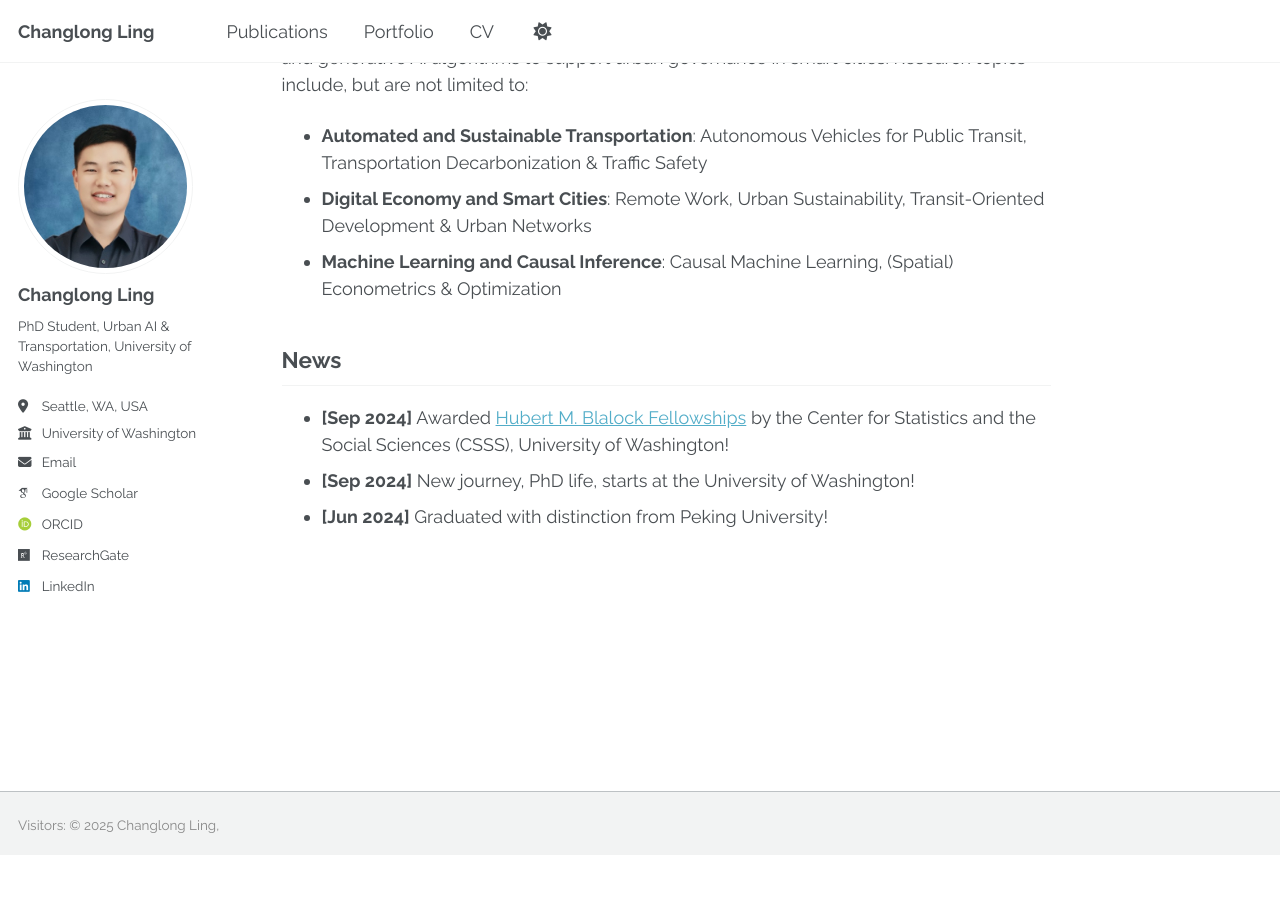
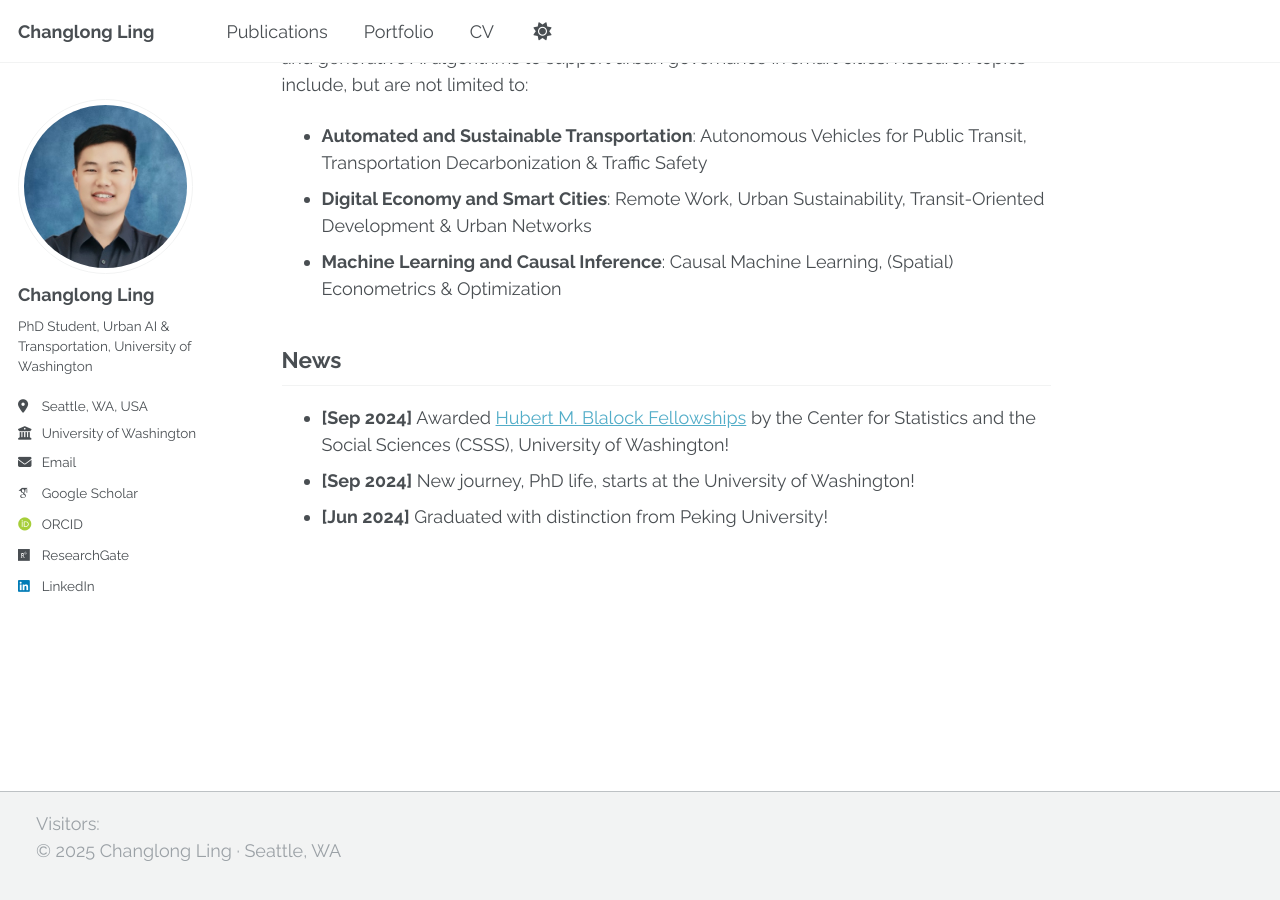
Before and after one commit to ChanglongLing/changlongling.github.io, a Jekyll site: the page built from _pages/about.md, in a window 1280 px wide and 900 px high, scrolled down 643 px. Built offline with Jekyll 4.4.1, drawn with Linux system fonts in a browser that asks for light colours; some web fonts are replaced; comment, search, counter and statistics services are not loaded; before the commit the page ends 1498 px from its top, so only the background shows below that.

Commit message:
Update footer.html

```diff
--- a/_includes/footer.html
+++ b/_includes/footer.html
@@ -1,5 +1,9 @@
-<small style="color:#888; white-space:nowrap;">
-  Visitors: <span id="busuanzi_value_site_uv"></span>
-  &copy; {{ site.time | date: '%Y' }} {{ site.name | default: site.title }},
-</small>
+<footer class="minimal-footer">
+  <div class="footer-visitor">
+    Visitors: <span id="busuanzi_value_site_uv"></span>
+  </div>
+  <div class="footer-copy">
+    © {{ site.time | date: '%Y' }} Changlong Ling · Seattle, WA
+  </div>
+</footer>
 <script async src="https://busuanzi.ibruce.info/busuanzi/2.3/busuanzi.pure.mini.js"></script>
```
